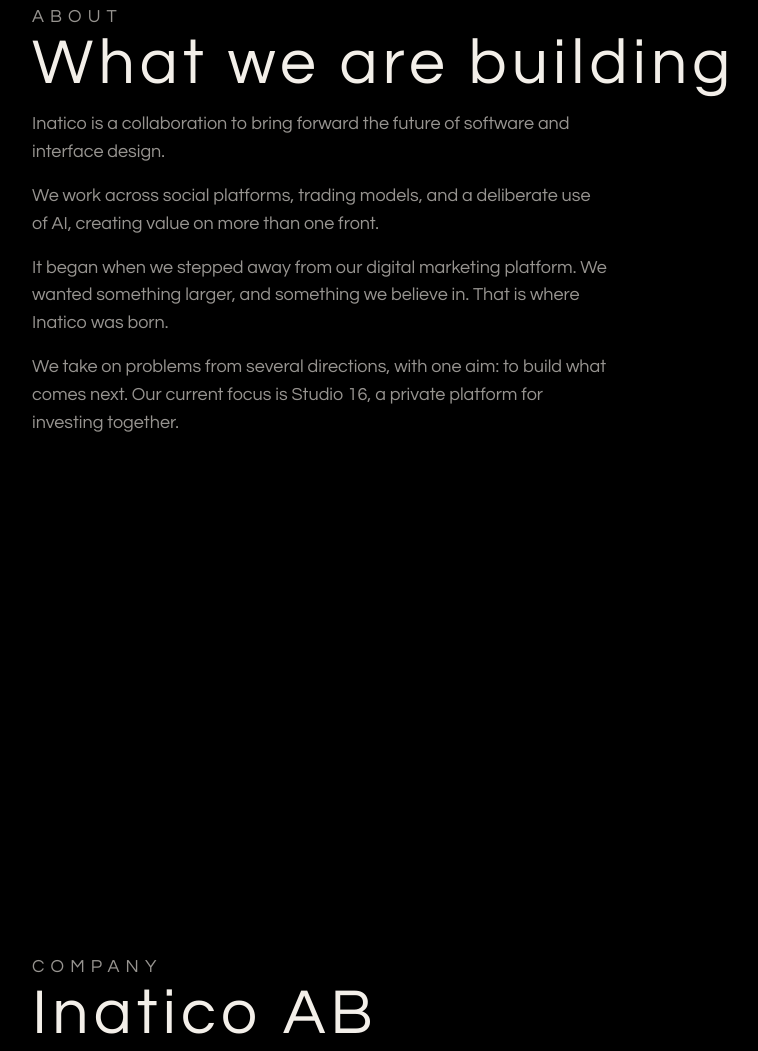
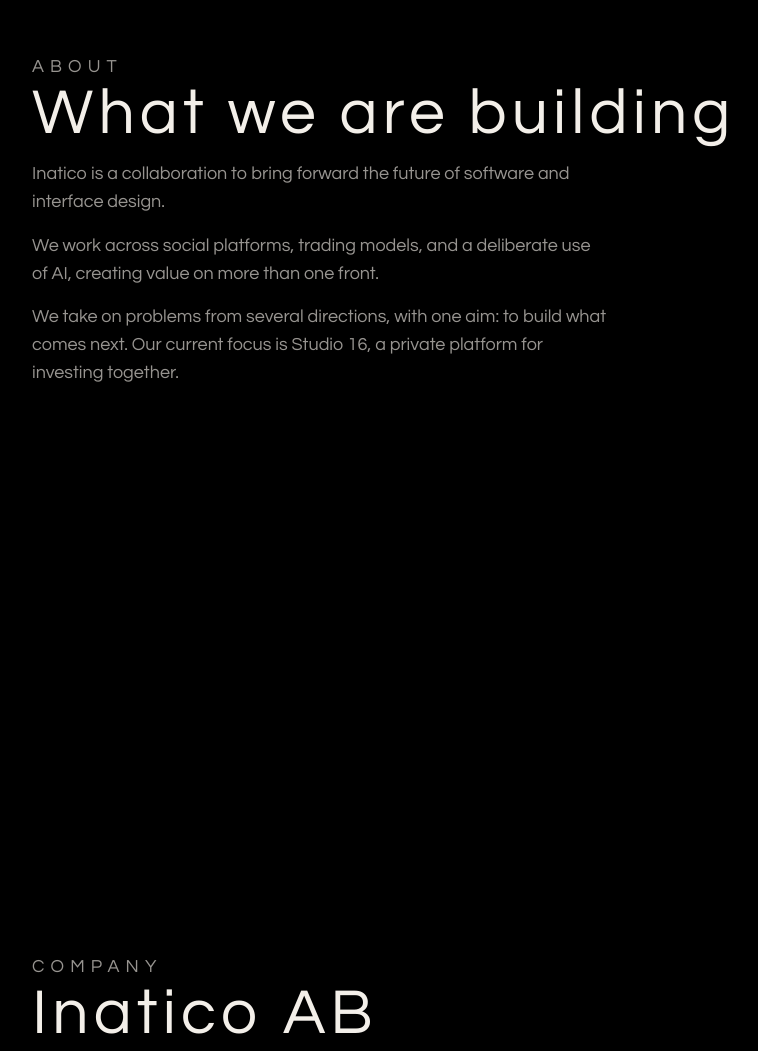
Before and after one commit to einarskau420/inatico, a plain HTML site: page index.html in a window 1280 px wide. Shown: the part 980-2031 px from the top of the page, without its empty margins (16-774 px from the left). Drawn offline with Linux system fonts and the light colour scheme.

Commit message:
Remove the origin paragraph from About.
Co-authored-by: Cursor <cursoragent@cursor.com>

```diff
--- a/index.html
+++ b/index.html
@@ -28,7 +28,6 @@
       <h2>What we are building</h2>
       <p>Inatico is a collaboration to bring forward the future of software and interface design.</p>
       <p>We work across social platforms, trading models, and a deliberate use of AI, creating value on more than one front.</p>
-      <p>It began when we stepped away from our digital marketing platform. We wanted something larger, and something we believe in. That is where Inatico was born.</p>
       <p>We take on problems from several directions, with one aim: to build what comes next. Our current focus is Studio 16, a private platform for investing together.</p>
     </section>
 
```
